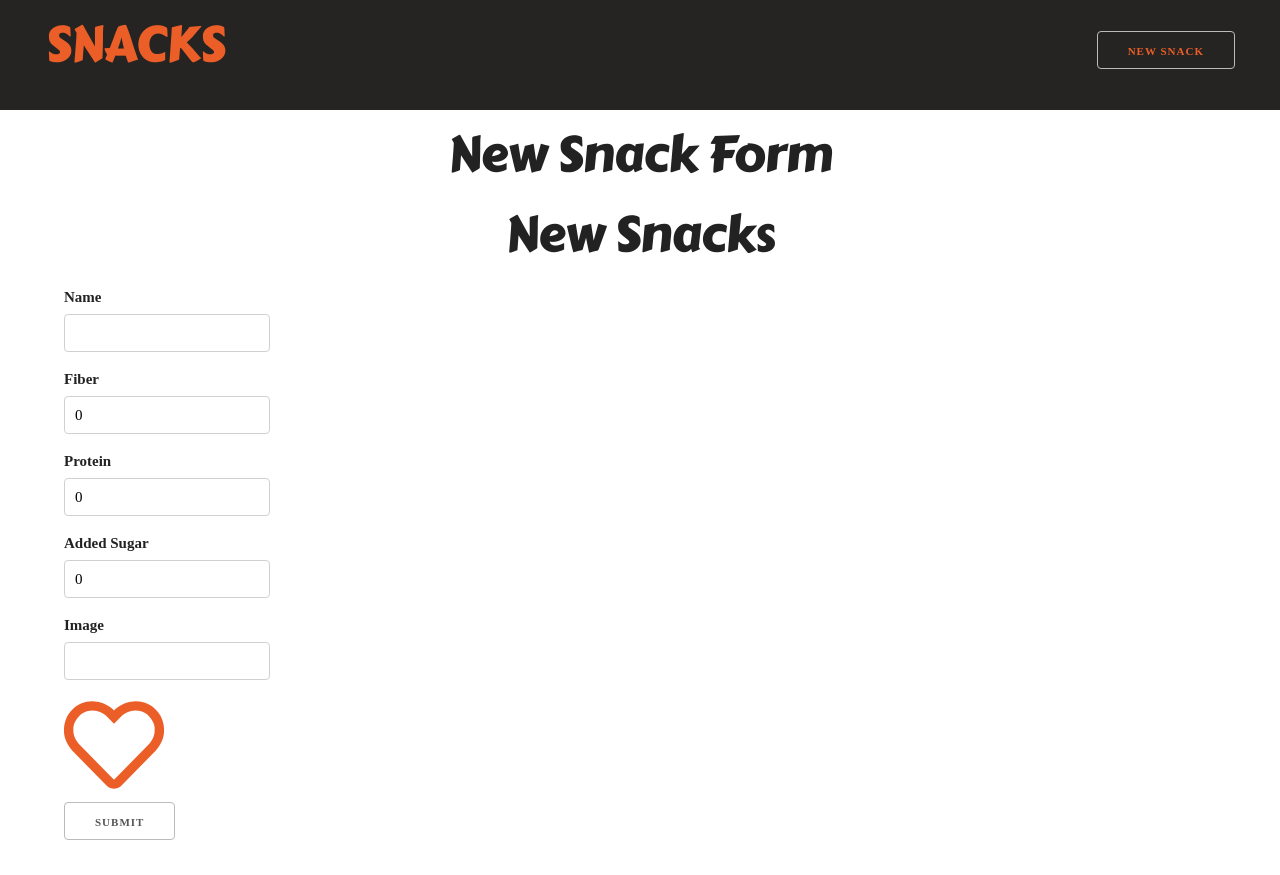
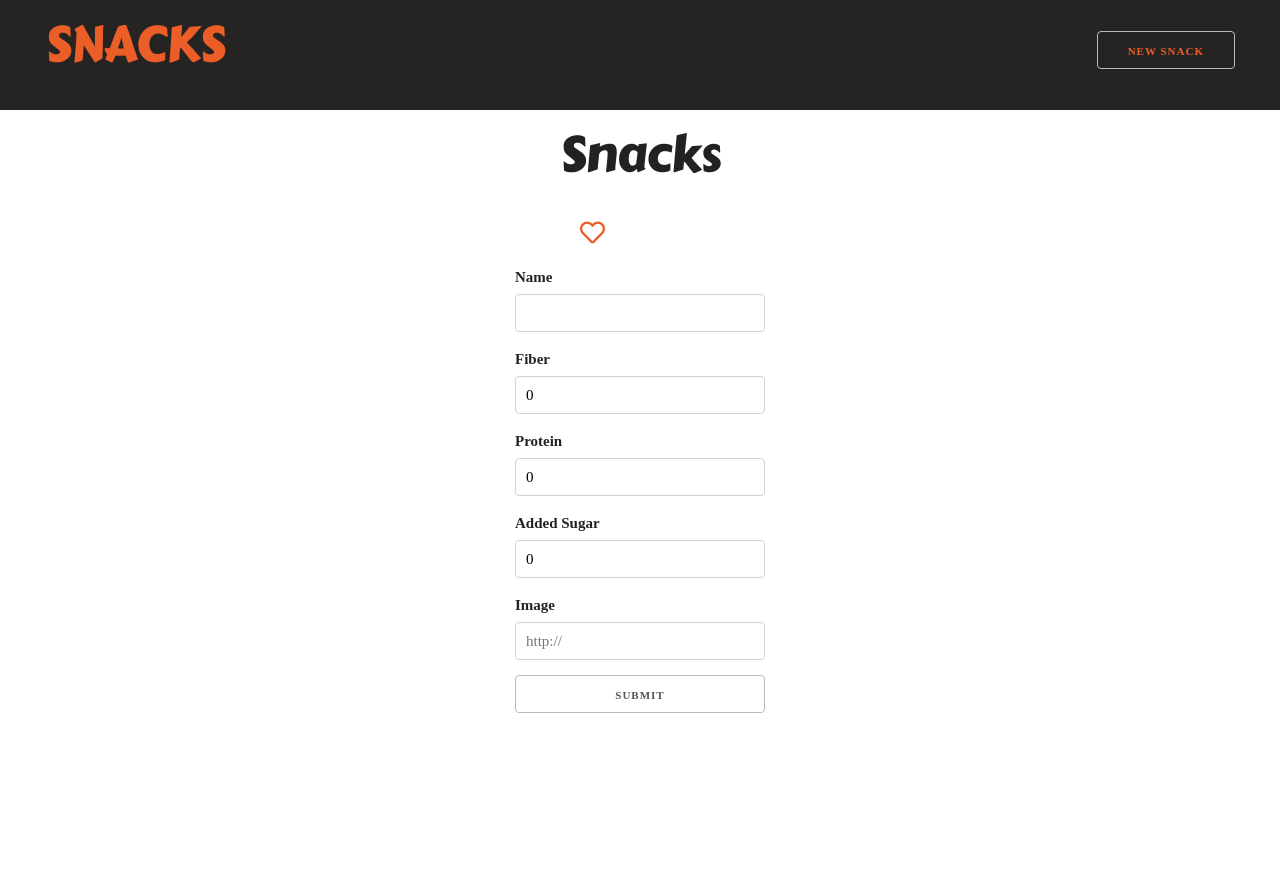
Before and after one commit to JerryDeJesus/snack-a-log, a React (Create React App) app in the folder front-end/: page /snacks/new in a window 1280 px wide. After the commit the page ends 800 px from the top, so only its background shows below. Built offline with nearby package versions, Linux system fonts and the light colour scheme; no server answers; a web font is replaced by a local one.

Commit message:
fixing display HeartHealth

```diff
--- a/front-end/src/Components/HeartHealth.js
+++ b/front-end/src/Components/HeartHealth.js
@@ -1,11 +1,11 @@
 import heartSolid from "../assets/heart-solid.png";
 import heartOutline from "../assets/heart-regular.png";
 
-function HeartHealth(snackHealth) {
+function HeartHealth({snackHealth, handleHeart}) {
   if(snackHealth) {
-    return <h4><img className = "heart" src = {heartSolid} alt = "healthy food" /></h4>
+    return <h4><img className = "heart" src = {heartSolid} alt = "healthy food" onChange = {() => handleHeart()} /></h4>
   } else {
-    return <h4><img className = "heart" src = {heartOutline} alt = "unhealthy food" /></h4>
+    return <h4><img className = "heart" src = {heartOutline} alt = "unhealthy food" onChange = {() => handleHeart()} /></h4>
   }
 }
 
--- a/front-end/src/Components/SnackEditForm.js
+++ b/front-end/src/Components/SnackEditForm.js
@@ -1,7 +1,8 @@
 import { useState, useEffect } from "react";
 import { useNavigate, useParams, Link } from "react-router-dom";
 import axios from "axios";
-import ToggleHeart from "./ToggleHeart";
+// import ToggleHeart from "./ToggleHeart";
+import HeartHealth from "./HeartHealth";
 
 const API = process.env.REACT_APP_API_URL;
 
@@ -35,37 +36,38 @@ function SnackEditForm() {
              .catch(err => console.log(err))
     };
 
-    const handleHeartChange = () => {
-        setSnack({...snack, is_healthy: !snack.is_healthy});
+    // const handleHeartChange = () => {
+    //     setSnack({...snack, is_healthy: !snack.is_healthy});
+    // };
+
+    let {name, fiber, protein, added_sugar, image, is_healthy} = snack;
+
+    const handleHeart = () => {
+        setSnack({...snack, is_healthy: is_healthy});
     };
 
-    let {name, fiber, protein, added_sugar, image} = snack;
-
     return(
-        <div>
-            <h1>Edit Snack Form</h1>
+        <div id="edit-form">
             <form onSubmit={handleEdit}>
+                <div className="editform-heart">
+                    {/* <ToggleHeart snack = {snack} handleHeartChange = {handleHeartChange} /> */}
+                    <HeartHealth snackHealth = {is_healthy} handleHeart = {handleHeart} />
+                </div>
 
                 <label htmlFor = "name">Name</label>
                 <input id = "name" value = {name} type = "text" onChange = {handleText} required />
 
-
                 <label htmlFor = "fiber">Fiber</label>
                 <input id = "fiber" value = {fiber} type = "number" onChange = {handleText} />
-
 
                 <label htmlFor = "protein">Protein</label>
                 <input id = "protein" value = {protein} type = "number" onChange = {handleText} />
 
-
                 <label htmlFor = "added_sugar">Added Sugar</label>
                 <input id = "added_sugar" value = {added_sugar} type = "number" onChange = {handleText} />
 
-
                 <label htmlFor = "image">Image</label>
                 <input id = "image" value = {image} type = "text" onChange = {handleText} />
-
-                    <div><ToggleHeart snack = {snack} handleHeartChange = {handleHeartChange} /></div>
 
                 <button type="submit">Submit</button>
                 <button><Link to = {`/snacks/${id}`}>Back</Link></button>
--- a/front-end/src/Components/SnackNewForm.js
+++ b/front-end/src/Components/SnackNewForm.js
@@ -1,7 +1,8 @@
 import axios from "axios";
 import { useState } from "react";
 import { useNavigate } from "react-router-dom";
-import ToggleHeart from "./ToggleHeart";
+// import ToggleHeart from "./ToggleHeart";
+import HeartHealth from "./HeartHealth";
 
 const API = process.env.REACT_APP_API_URL;
 
@@ -28,16 +29,20 @@ function SnackNewForm() {
              .catch(err => console.log(err))
     };
 
-    const handleHeartChange = () => {
-        setSnack({...snack, is_healthy: !snack.is_healthy});
-    };
+    // const handleHeartChange = () => {
+    //     setSnack({...snack, is_healthy: !snack.is_healthy});
+    // };
 
-    let {name, fiber, protein, added_sugar, image} = snack;
+    let {name, fiber, protein, added_sugar, image, is_healthy} = snack;
 
     return(
-        <div>
-            <h1>New Snacks</h1>
+        <div id="new-form">
             <form onSubmit={handleSubmit}>
+                <div className="newform-heart">
+                    {/* <ToggleHeart snack = {snack} handleHeartChange = {handleHeartChange} /> */}
+                    {HeartHealth(is_healthy)}
+                </div>
+
                 <label htmlFor = "name">Name</label>
                 <input id = "name" value = {name} type = "text" onChange = {handleText} />
 
@@ -55,9 +60,7 @@ function SnackNewForm() {
 
 
                 <label htmlFor = "image">Image</label>
-                <input id = "image" value = {image} type = "text" onChange = {handleText} />
-
-                <ToggleHeart snack = {snack} handleHeartChange = {handleHeartChange} />
+                <input id = "image" value = {image} type = "text" onChange = {handleText} placeholder = "http://" />
 
                 <button type="submit">Submit</button>
             </form>
--- a/front-end/src/index.css
+++ b/front-end/src/index.css
@@ -108,3 +108,25 @@ article .showNavigation {
 article .snack-card, .snack-details {
     box-shadow: 0px 10px 13px -7px #000000, 5px 5px 30px -20px rgba(0,0,0,0.2);
 }
+
+/* STYLING FORMS */
+#new-form, #edit-form {
+    display: flex;
+    justify-content: center;
+}
+
+.newform-heart, .editform-heart {
+    display: flex;
+    width: 150px;
+    margin: 15px;
+    padding-left: 50px;
+    align-items: center;
+}
+
+form {
+    display: grid;
+}
+
+input {
+    width: 250px;
+}
--- a/front-end/src/pages/Edit.js
+++ b/front-end/src/pages/Edit.js
@@ -3,7 +3,7 @@ import SnackEditForm from "../Components/SnackEditForm.js";
 function Edit() {
     return(
         <div>
-            <h1>Edit Form</h1>
+            <h1>Edit Snack Form</h1>
             <SnackEditForm />
         </div>
     )
--- a/front-end/src/pages/New.js
+++ b/front-end/src/pages/New.js
@@ -3,7 +3,7 @@ import SnackNewForm from "../Components/SnackNewForm.js";
 function New() {
     return(
         <div>
-            <h1>New Snack Form</h1>
+            <h1>Snacks</h1>
             <SnackNewForm />
         </div>
     )
```
Lines whose indentation alone changed are shown as unchanged.
